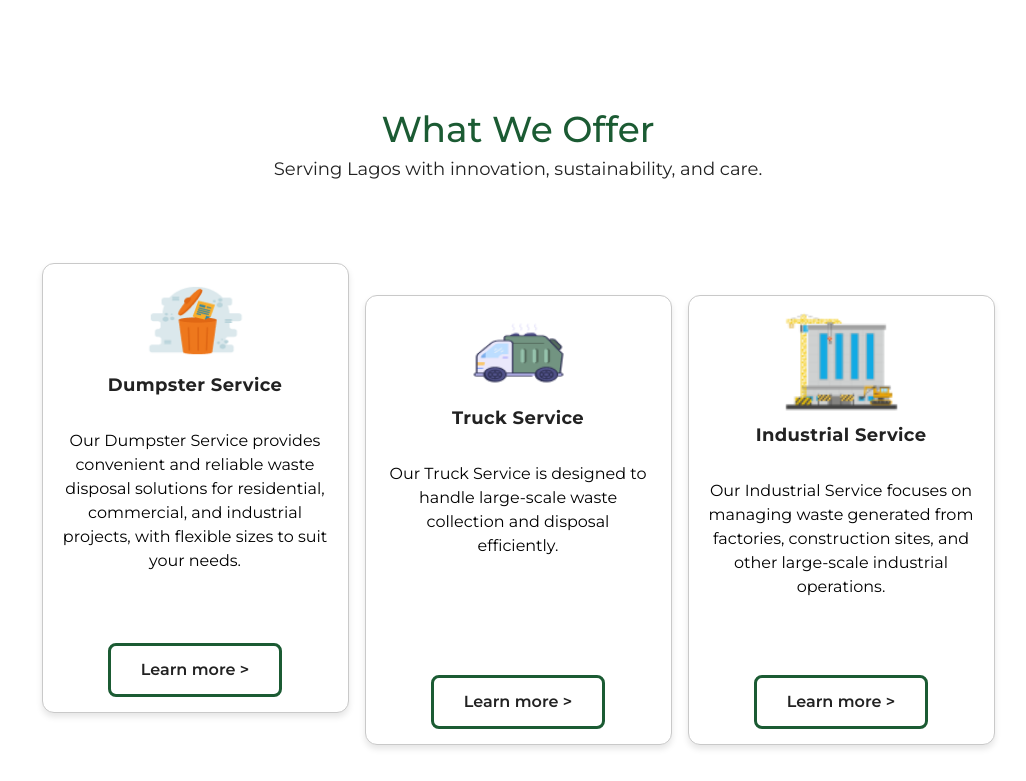
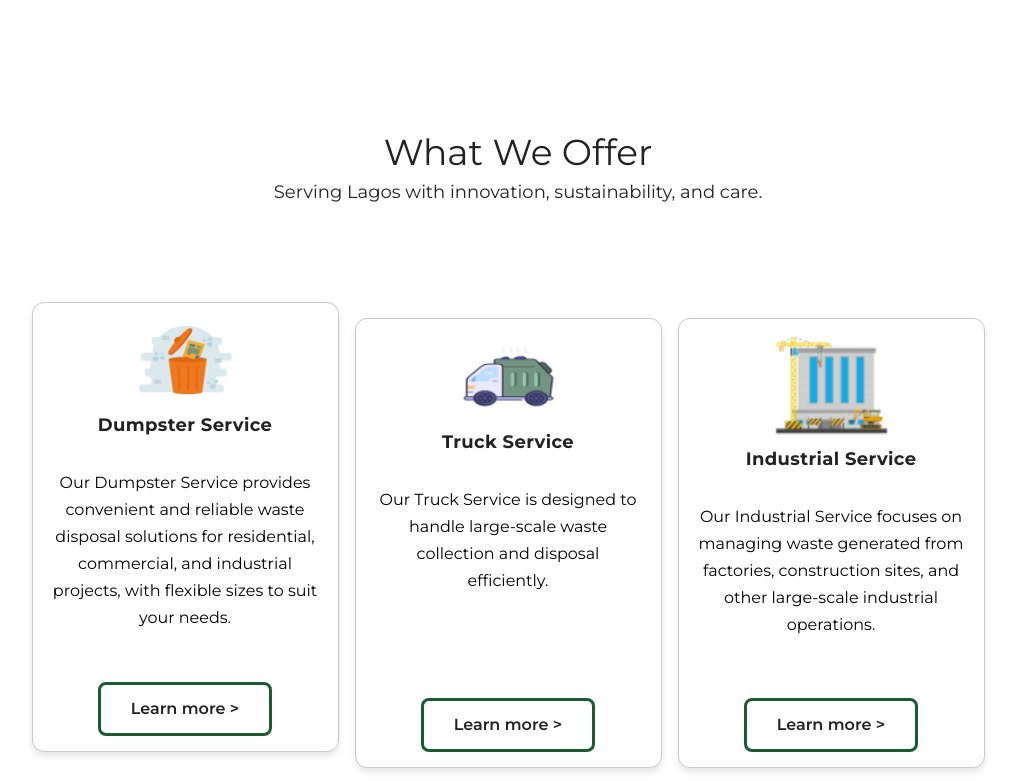
Before and after one commit to wealthralph/greenville, a React (Vite) app in the folder Greenville/: page / in a window 1280 px wide. Shown: the part 1539-2320 px from the top of the page, without its empty margins (122-1148 px from the left). Built offline with nearby package versions, Linux system fonts and the light colour scheme.

Commit message:
line height adjestment

```diff
--- a/Greenville/src/index.css
+++ b/Greenville/src/index.css
@@ -692,6 +692,7 @@ input[type="email"]:focus {
 .learnMore {
   order: 3;
   padding-bottom: 10px;
+  line-height: 27px;
 }
 
 .sustainableIcon {
@@ -713,6 +714,7 @@ input[type="email"]:focus {
   align-self: flex-start;
   width: 100%;
   max-width: 350px;
+  margin-top: 0.7em;
 }
 
 .whatIsGreenvilleDesc {
@@ -853,13 +855,13 @@ input[type="email"]:focus {
   }
 }
 
-.serviceHeader {
+/* .serviceHeader {
   color: var(--primary);
   text-justify: inter-word;
   font-weight: 500;
-}
-
-.servicecard {
+} */
+
+/* .servicecard {
   display: flex;
   flex-wrap: wrap;
   justify-content: center;
@@ -926,6 +928,7 @@ input[type="email"]:focus {
   font-size: clamp(14px, 2vw, 16px);
   color: #000000;
   margin: 15px 0 25px;
+  line-height: 27px;
 }
 
 .button {
@@ -948,7 +951,108 @@ input[type="email"]:focus {
 .button:hover {
   background-color: #1b5b33;
   color: #ffffff;
-}
+} */
+.servicecard {
+  display: flex;
+  flex-wrap: wrap;
+  justify-content: center;
+  gap: 16px;
+  padding: 40px 20px;
+  max-width: 1200px;
+  margin: 0 auto;
+  list-style: none;
+  padding-left: 0;
+}
+
+.servicecard li {
+  display: flex;
+  justify-content: center;
+  align-items: center;
+}
+
+.serviceBox {
+  display: flex;
+  flex-direction: column;
+  justify-content: flex-start;
+  align-items: center;
+  width: 100%;
+  max-width: 307px;
+  min-height: 450px;
+  background: #ffffff;
+  border: 1px solid #c9c9c9;
+  border-radius: 12px;
+  padding: 15px 20px;
+  transition: all 0.3s ease;
+  box-shadow: 0 4px 6px rgba(0, 0, 0, 0.1);
+  text-align: center;
+}
+
+.serviceBox:hover {
+  transform: translateY(-10px);
+  box-shadow: 0 10px 15px rgba(0, 0, 0, 0.15);
+}
+
+.service-icon {
+  width: 100%;
+  max-width: 127px;
+  height: auto;
+  margin-bottom: 10px;
+  transition: transform 0.3s ease;
+  display: block;
+}
+
+.serviceBox:hover .service-icon {
+  transform: scale(1.1);
+}
+
+.serviceTitle {
+  width: 100%;
+  text-align: center;
+  font-weight: 700;
+  margin-bottom: 15px;
+  letter-spacing: 0.02em;
+  color: #222222;
+}
+
+.service-subHeader {
+  width: 100%;
+  text-align: center;
+  font-size: clamp(15px, 2.5vw, 18px);
+  margin-bottom: 20px;
+  color: var(--text);
+}
+
+.serviceinfo {
+  width: 100%;
+  text-align: center;
+  font-size: clamp(14px, 2vw, 16px);
+  color: #000000;
+  margin: 15px 0 25px;
+  line-height: 27px;
+}
+
+.button {
+  display: inline-flex;
+  justify-content: center;
+  align-items: center;
+  padding: 12px 20px;
+  width: 100%;
+  max-width: 174px;
+  background: #ffffff;
+  border: 3px solid #1b5b33;
+  border-radius: 8px;
+  cursor: pointer;
+  transition: all 0.3s ease;
+  text-align: center;
+  font-size: clamp(14px, 2vw, 16px);
+  margin-top: auto;
+}
+
+.button:hover {
+  background-color: #1b5b33;
+  color: #ffffff;
+}
+
 
 @keyframes fadeIn {
   from {
@@ -1082,6 +1186,7 @@ li + li {
 .subSecParagraph {
   font-size: 16px;
   width: 100%;
+  line-height: 27px;
 }
 .subInput {
   width: 100%;
@@ -1139,7 +1244,8 @@ li + li {
   background-color: var(--secondary);
   box-shadow: 0 1px 3px rgba(0, 0, 0, 0.1);
   margin-bottom: 16px;
-  width: 90%;
+  max-width: 600px;
+  width: 100%;
   margin-inline: auto;
   transition: all 0.3s ease;
 }
@@ -1186,6 +1292,7 @@ details[open] > .faq-question::after {
   font-size: 0.9rem;
   color: var(--text);
   font-weight: 300;
+  line-height: 27px;
 }
 
 /*Footer*/
```
